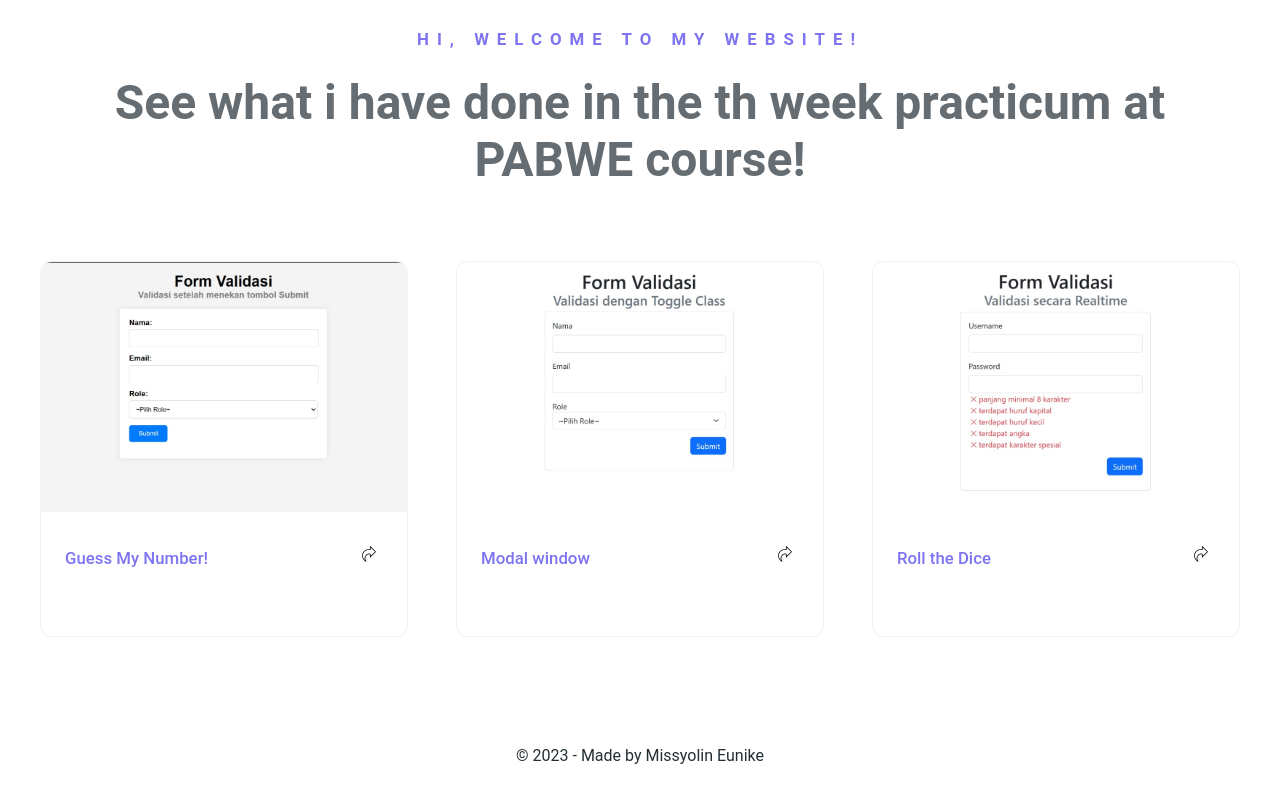
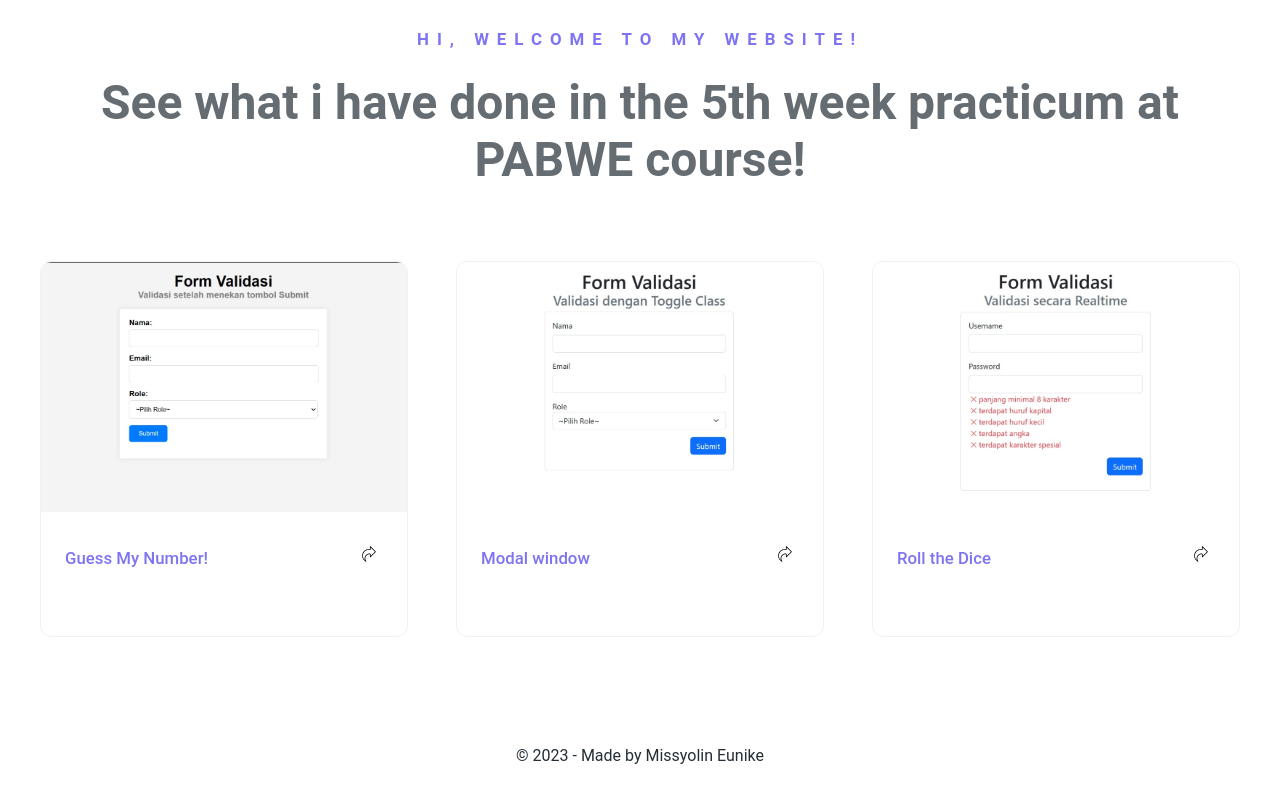
Before and after one commit to Missyolin/JavaScript-5th-practicum, a plain HTML site: page index.html in a window 1280 px wide. Shown: the part 73-876 px from the top of the page. Drawn offline with Linux system fonts and the light colour scheme.

Commit message:
Update index.html

```diff
--- a/index.html
+++ b/index.html
@@ -25,7 +25,7 @@
                             <br>
                         </div>
                         <div class="personal-2">
-                            <h1 class="personal-name">See what i have done in the th week practicum at PABWE course!</h1>
+                            <h1 class="personal-name">See what i have done in the 5th week practicum at PABWE course!</h1>
                             <br>
                             <br>
                             <br>
```
